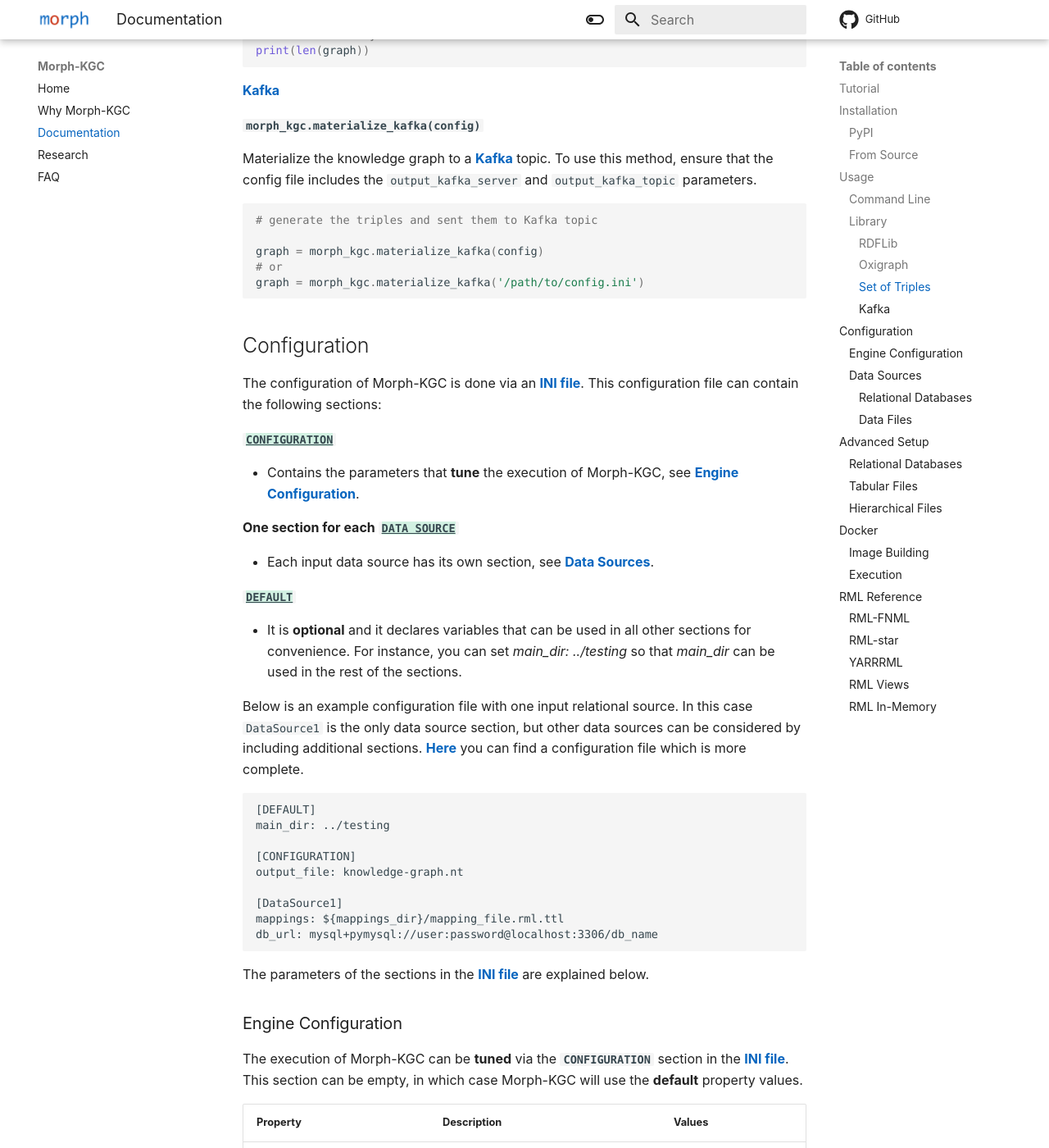
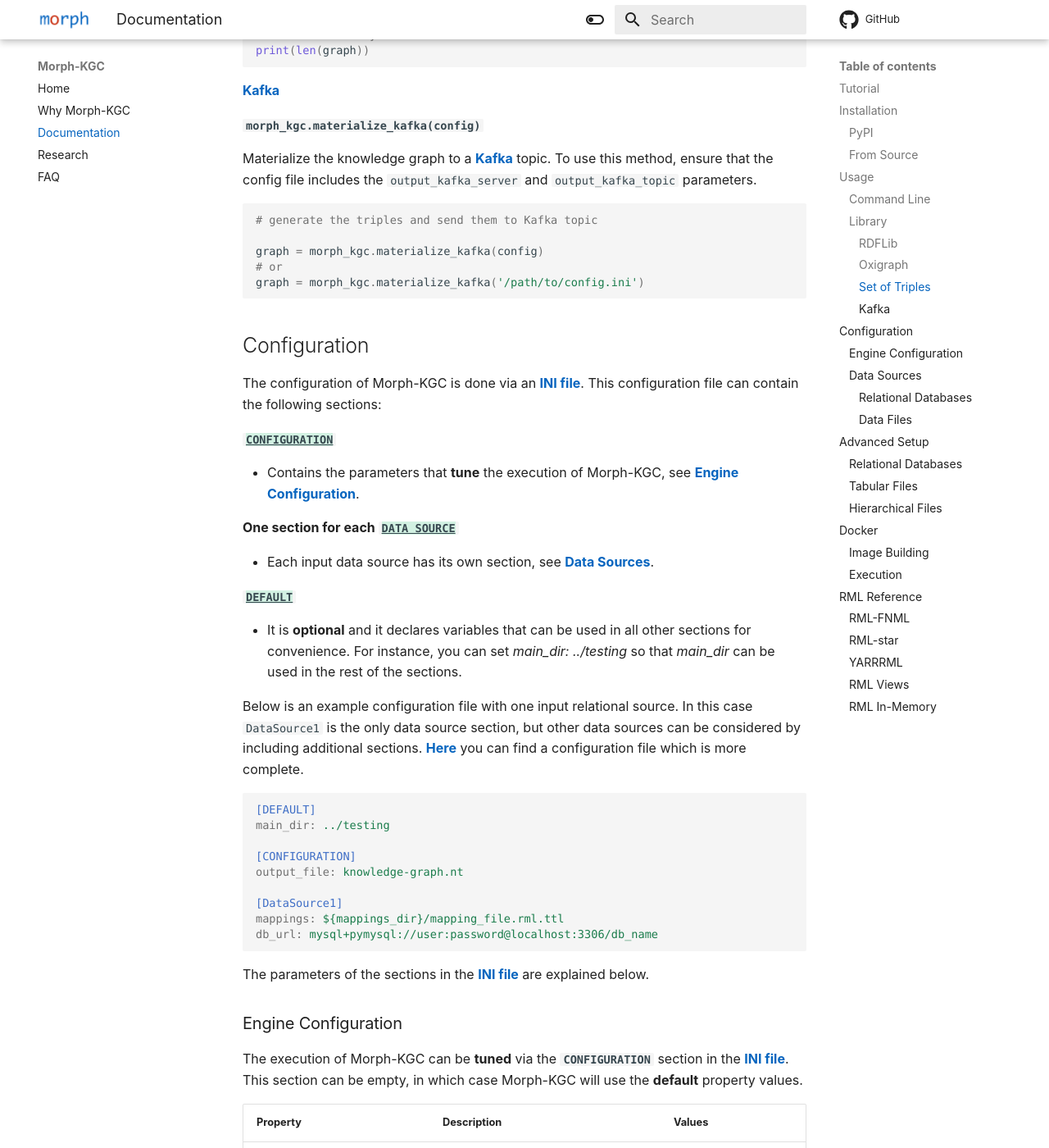
Before and after one commit to morph-kgc/morph-kgc-docs, an MkDocs documentation site: the page built from docs/documentation.md, in a window 1280 px wide and 1400 px high, scrolled down 2443 px. Shown: the whole window at 82% size. Built offline with MkDocs 1.6.1 and Material for MkDocs 9.7.7, drawn with Linux system fonts in a browser that asks for light colours; comment, search, counter and statistics services are not loaded; some of the changed text lies outside the part shown.

Commit message:
Update documentation.md

````diff
--- a/docs/documentation.md
+++ b/docs/documentation.md
@@ -11,13 +11,13 @@ In the following we describe different ways in which you can install and use Mor
 ### PyPI
 
 **[PyPI](https://pypi.org/project/morph-kgc/)** is the fastest way to install Morph-KGC:
-```bash
+``` bash
 pip install morph-kgc
 ```
 
 Some data sources require additional dependencies. Check **[Advanced Setup](https://morph-kgc.readthedocs.io/en/latest/documentation/#advanced-setup)** for specific installation instructions or install all the dependencies:
 
-```bash
+``` bash
 pip install morph-kgc[all]
 ```
 
@@ -26,7 +26,7 @@ We recommend to use **[virtual environments](https://docs.python.org/3/library/v
 ### From Source
 
 You can also grab the latest source code from the **[GitHub repository](https://github.com/morph-kgc/morph-kgc)**:
-```bash
+``` bash
 pip install git+https://github.com/morph-kgc/morph-kgc.git
 ```
 
@@ -38,7 +38,7 @@ Morph-KGC uses an **[INI file](https://en.wikipedia.org/wiki/INI_file)** to conf
 
 To run the engine using the **command line** you just need to execute the following:
 
-```bash
+``` bash
 python3 -m morph_kgc path/to/config.ini
 ```
 
@@ -48,7 +48,7 @@ Morph-KGC can be used as a **library**, providing different methods to materiali
 
 The methods in the **API** accept the **config as a string or as the path to an INI file**.
 
-``` py
+``` python
 import morph_kgc
 
 config = """
@@ -64,7 +64,7 @@ config = """
 
 Materialize the knowledge graph to **[RDFLib](https://rdflib.readthedocs.io/en/stable/)**.
 
-``` py
+``` python
 # generate the triples and load them to an RDFLib graph
 
 graph = morph_kgc.materialize(config)
@@ -87,7 +87,7 @@ q_res = graph.query(' SELECT DISTINCT ?classes WHERE { ?s a ?classes } ')
 
 Materialize the knowledge graph to **[Oxigraph](https://pyoxigraph.readthedocs.io/en/latest/)**.
 
-``` py
+``` python
 # generate the triples and load them to Oxigraph
 
 graph = morph_kgc.materialize_oxigraph(config)
@@ -104,7 +104,7 @@ q_res = graph.query(' SELECT DISTINCT ?classes WHERE { ?s a ?classes } ')
 
 Materialize the knowledge graph to a Python **Set of triples**.
 
-``` py
+``` python
 # create a Python Set with the triples
 
 graph = morph_kgc.materialize_set(config)
@@ -121,8 +121,8 @@ print(len(graph))
 
 Materialize the knowledge graph to a **[Kafka](https://kafka-python.readthedocs.io)** topic. To use this method, ensure that the config file includes the `output_kafka_server` and `output_kafka_topic` parameters.
 
-``` py
-# generate the triples and sent them to Kafka topic
+``` python
+# generate the triples and send them to Kafka topic
 
 graph = morph_kgc.materialize_kafka(config)
 # or
@@ -147,7 +147,7 @@ The configuration of Morph-KGC is done via an **[INI file](https://en.wikipedia.
 
 Below is an example configuration file with one input relational source. In this case `DataSource1` is the only data source section, but other data sources can be considered by including additional sections. **[Here](https://github.com/morph-kgc/morph-kgc/blob/main/examples/configuration-file/default_config.ini)** you can find a configuration file which is more complete.
 
-```
+``` ini
 [DEFAULT]
 main_dir: ../testing
 
@@ -274,13 +274,13 @@ You can also use Morph-KGC with the provided [Dockerfile](https://github.com/mor
 
 Build the container as follows:
 
-```bash
+``` bash
 docker build -t morph-kgc .
 ```
 
 To include optional dependencies, use the `optional_dependencies` option as follows:
 
-```bash
+``` bash
 docker build -t morph-kgc --build-arg optional_dependencies="sqlite,kafka" .
 ```
 
@@ -302,7 +302,7 @@ Morph-KGC is compliant with the W3C Recommendation **[RDB to RDF Mapping Languag
 
 Declarative **transformation functions** are supported via **[RML-FNML](https://w3id.org/rml/fnml/spec)**. Morph-KGC comes with a subset of the **[GREL functions](http://users.ugent.be/~bjdmeest/function/grel.ttl#)** as **built-in functions** that can be directly used from the mappings. Python **user-defined functions** are additionally supported. A Python script with **user-defined functions** is provided to Morph-KGC via the `udfs` parameter. Decorators for these functions must be defined to link the **Python** parameters to the **FNML** parameters. An example of a **user-defined function**:
 
-``` py
+``` python
 @udf(
     fun_id='http://example.com/toUpperCase',
     text='http://users.ugent.be/~bjdmeest/function/grel.ttl#valueParam')
@@ -312,7 +312,7 @@ def to_upper_case(text):
 
 An **[RML-FNML](https://w3id.org/rml/fnml/spec)** mapping calling this functions would be:
 
-```ttl
+``` turtle
 <#TM1>
     rml:logicalSource [
         rml:source "test/rml-fnml/udf/student.csv";
@@ -344,7 +344,7 @@ The complete set of **built-in functions** can be consulted [here](https://githu
 
 Morph-KGC supports the new **[RML-star](https://w3id.org/rml/star/spec)** mapping language to generate **[RDF-star](https://w3c.github.io/rdf-star/cg-spec/2021-12-17.html)** knowledge graphs. **[RML-star](https://w3id.org/rml/star/spec)** introduces the **star map** class to generate **[RDF-star](https://w3c.github.io/rdf-star/cg-spec/2021-12-17.html)** triples. A star map can be either at the place of a subject map or an object map, generating **quoted triples** in either the subject or object positions. The _rml:embeddedTriplesMap_ property connects the star maps to the triples map that defines how the quoted triples will be generated. Triples map can be declared as _rml:NonAssertedTriplesMap_ if they are to be referenced from an embedded triples map, but are not supposed to generate asserted triples in the output **[RDF-star](https://w3c.github.io/rdf-star/cg-spec/2021-12-17.html)** graph. The following example from the **[RML-star specification](https://w3id.org/rml/star/spec)** uses a non-asserted triples map to generate quoted triples.
 
-```ttl
+``` turtle
 <#TM1> a rml:NonAssertedTriplesMap;
     rml:logicalSource ex:ConfidenceSource;
     rml:subjectMap [
@@ -374,7 +374,7 @@ Morph-KGC supports the new **[RML-star](https://w3id.org/rml/star/spec)** mappin
 
 **[YARRRML](https://rml.io/yarrrml/spec/)** is a human-friendly serialization of [RML](https://w3id.org/rml/core/spec) that uses [YAML](https://yaml.org/). Morph-KGC supports [YARRRML](https://rml.io/yarrrml/spec/), also for [RML-FNML](https://w3id.org/rml/fnml/spec) and [RML-star](https://w3id.org/rml/star). The mapping below shows a [YARRRML](https://rml.io/yarrrml/spec/) example.
 
-```yml
+``` yaml
 prefixes:
   foaf: http://xmlns.com/foaf/0.1/
   ex: http://example.com/
@@ -394,7 +394,7 @@ mappings:
 
 In addition to **[R2RML views](https://www.w3.org/TR/r2rml/#r2rml-views)**, Morph-KGC also supports **RML views** over tabular data (**[CSV](https://en.wikipedia.org/wiki/Comma-separated_values)** and **[Parquet](https://parquet.apache.org/documentation/latest/)** formats) and **[JSON](https://www.json.org)** files. RML views enable transformation functions, complex joins or mixed content using the **[SQL](https://duckdb.org/docs/sql/introduction)** query language. For instance, the following triples map takes as input a **[CSV](https://en.wikipedia.org/wiki/Comma-separated_values)** file and filters the data based on the language of some codes.
 
-```ttl
+``` turtle
 <#TM1>
     rml:logicalSource [
         rml:query """
@@ -421,7 +421,7 @@ Morph-KGC uses **[DuckDB](duckdb.org/)** to evaluate queries over tabular source
 
 Morph-KGC supports the definition of in-memory logical sources (**[Pandas DataFrames](https://pandas.pydata.org/docs/reference/api/pandas.DataFrame.html)** and **[Python Dictionaries](https://docs.python.org/3/tutorial/datastructures.html#dictionaries)**) within RML using the **[SD Ontology](https://knowledgecaptureanddiscovery.github.io/SoftwareDescriptionOntology/release/1.8.0/index-en.html)**. The following **[RML](https://w3id.org/rml/core/spec)** rules show the transformation of a **[Pandas Dataframe](https://pandas.pydata.org/docs/reference/api/pandas.DataFrame.html)** to **[RDF](https://www.w3.org/TR/rdf11-concepts/)**.
 
-```ttl
+``` turtle
 @prefix sd: <https://w3id.org/okn/o/sd#>.
 
 <#TM1>
@@ -450,7 +450,7 @@ Morph-KGC supports the definition of in-memory logical sources (**[Pandas DataFr
 ```
 
 The above mappings can be executed from Python as follows:
-``` py
+``` python
 import morph_kgc
 import pandas as pd
 
````
